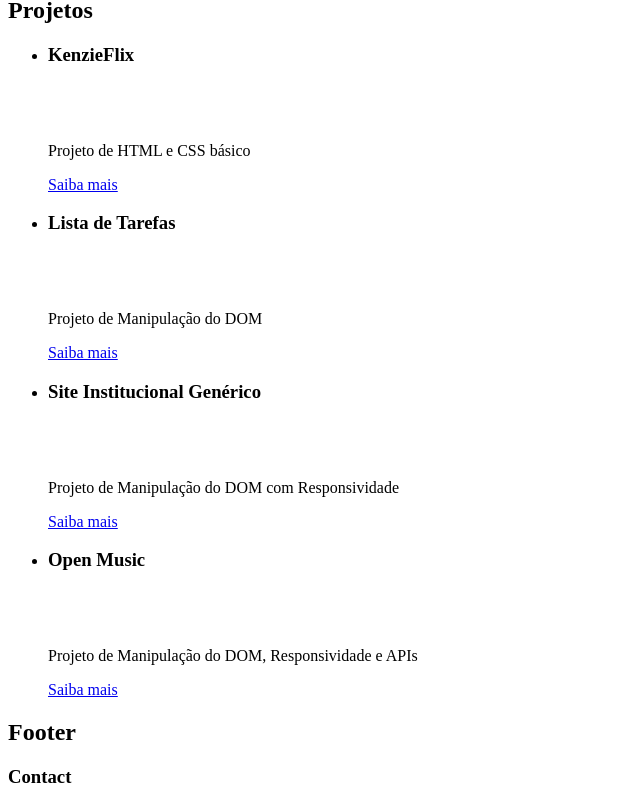
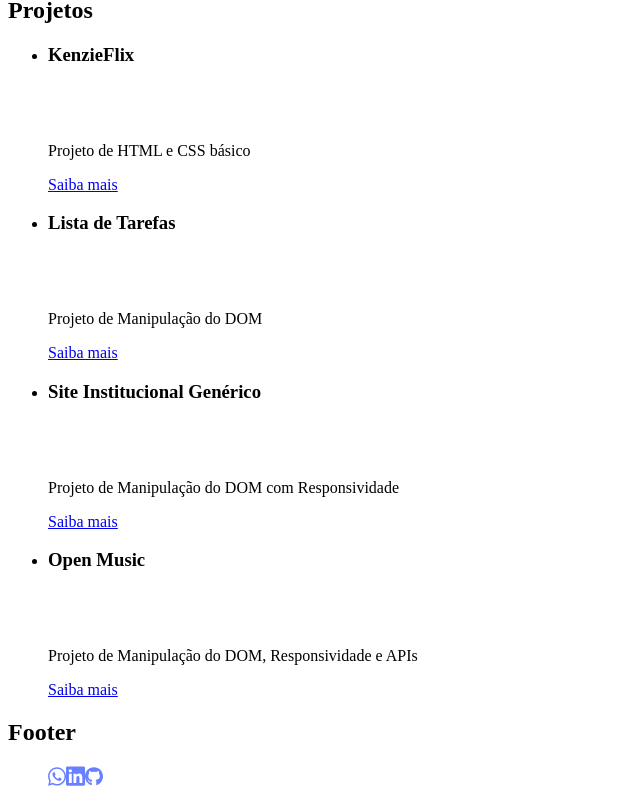
Before and after one commit to ipullynnhah/m3-s1-entrega-porfolio-ipullynnhah, a React (Vite) app: page / in a window 1280 px wide. Shown: the part 1122-1929 px from the top of the page, without its empty margins (0-640 px from the left). Built offline with nearby package versions, Linux system fonts and the light colour scheme.

Commit message:
feat: implement contact list component

```diff
--- a/src/components/Footer/Contact/index.jsx
+++ /dev/null
@@ -1,4 +0,0 @@
-// TODO: need to add #contact to this
-export function Contact() {
-  return <h3>Contact</h3>;
-}
--- /dev/null
+++ b/src/components/Footer/ContactList/index.jsx
@@ -0,0 +1,13 @@
+// TODO: need to add #contact to this
+import { socialMedias } from "../../../data/socialMedias.js";
+import { LinkIcon } from "../../fragments/LinkIcon/index.jsx";
+
+export function ContactList() {
+  return (
+    <ul>
+      {socialMedias.map(({ id, icon, url, name }) => (
+        <LinkIcon key={id} icon={icon} url={url} name={name} />
+      ))}
+    </ul>
+  );
+}
--- a/src/components/Footer/index.jsx
+++ b/src/components/Footer/index.jsx
@@ -1,10 +1,10 @@
-import { Contact } from "./Contact";
+import { ContactList } from "./ContactList";
 
 export function Footer() {
   return (
     <>
       <h2>Footer</h2>
-      <Contact />
+      <ContactList />
     </>
   );
 }
```
